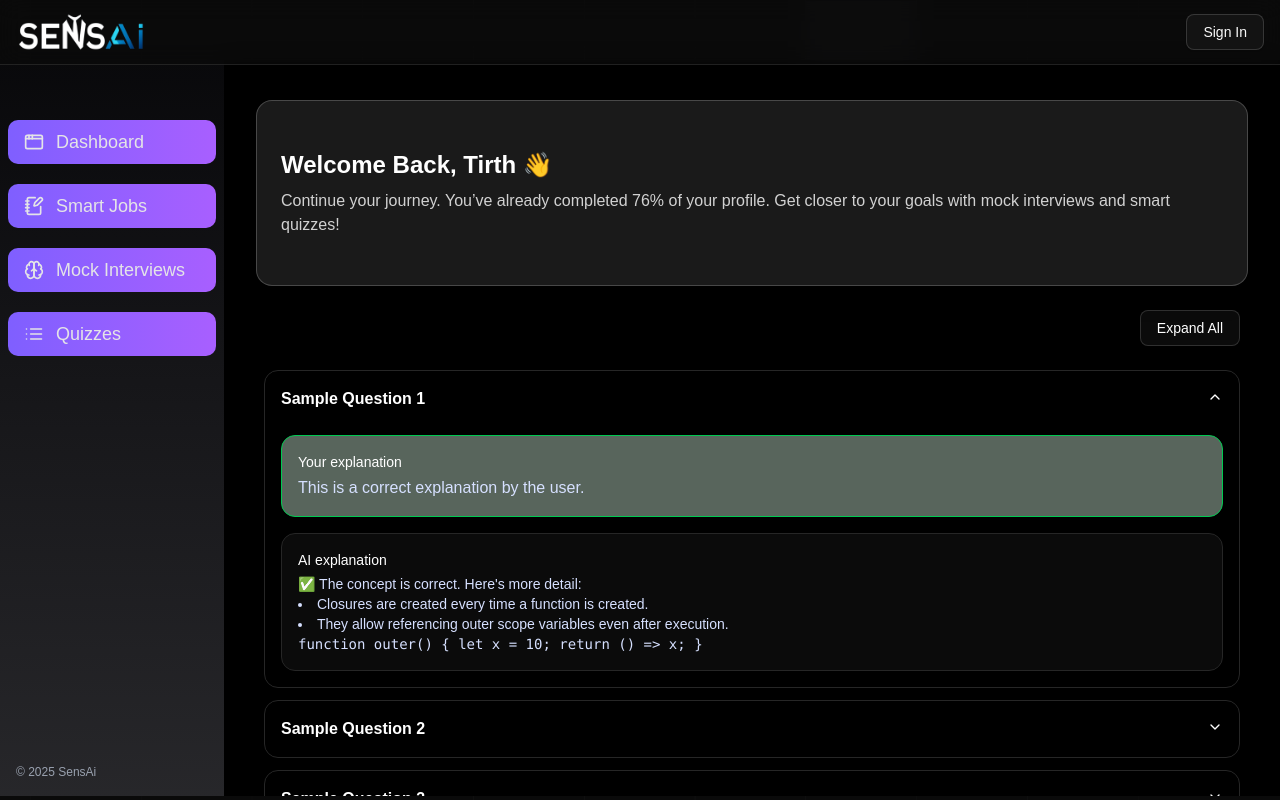
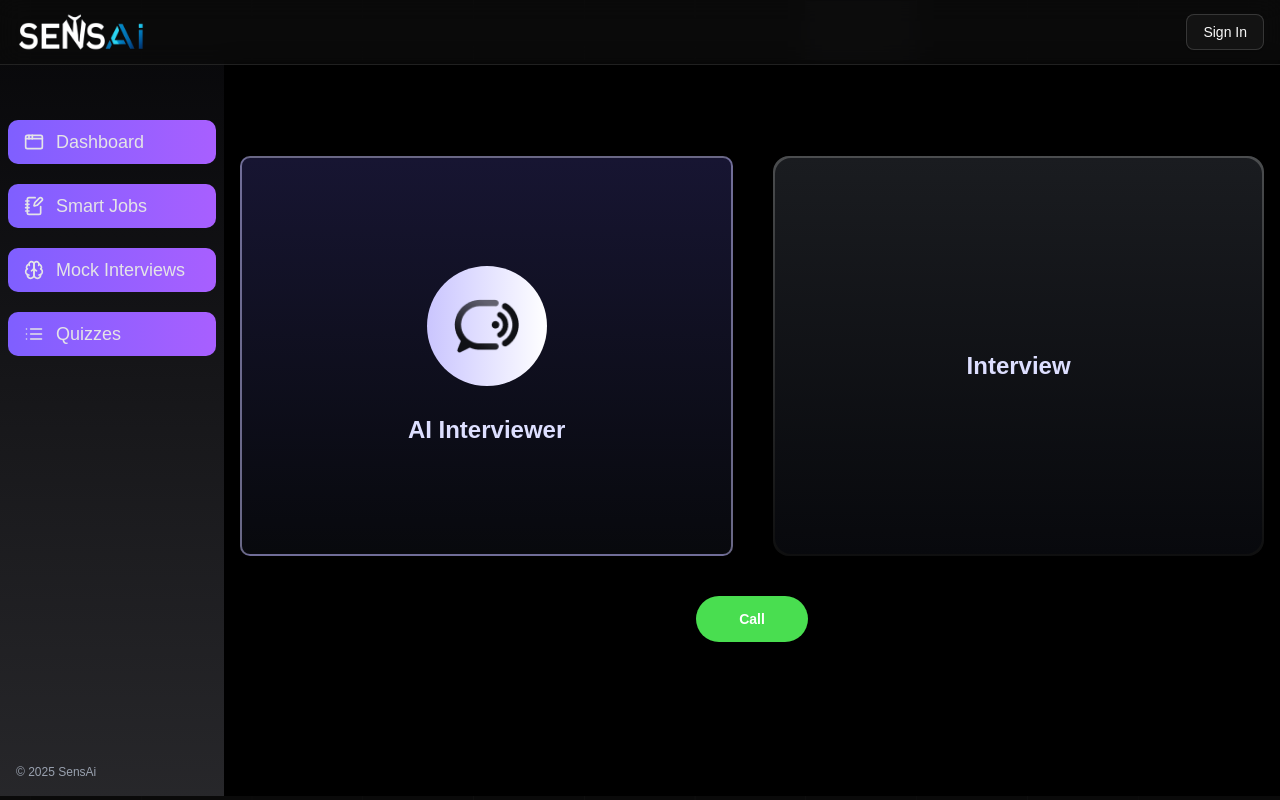
Before and after one commit to TirthRadadiya/Mock-It-v2, a Next.js app: page /dashboard/mock-interviews/1 in a window 1280 px wide. Built offline with nearby package versions, Linux system fonts and the light colour scheme; no server answers; a web font is replaced by a local one.

Commit message:
actual interview screen and some API integration added

```diff
--- a/app/dashboard/_component/Sidebar.tsx
+++ b/app/dashboard/_component/Sidebar.tsx
@@ -9,30 +9,15 @@ import React, { useState } from "react";
 import SingleRow from "./SingleRow";
 import { SmartJobs } from "@/data/dashboad";
 
-const LeftSidebar = () => {
+const LeftSidebar = ({ smartjobs, mockInterview }: any) => {
   return (
     <>
       {/* Main content */}
       <div className="flex-1 w-full flex flex-col overflow-y-scroll hide-scrollbar">
         {/* Rows */}
-        <SingleRow title="Smart Jobs" data={SmartJobs} scrollable/>
-        <SingleRow title="Mock Interviews" data={SmartJobs} scrollable />
+        <SingleRow title="Smart Jobs" data={smartjobs} scrollable />
+        <SingleRow title="Mock Interviews" data={mockInterview} scrollable />
         <SingleRow title="Quizes" data={SmartJobs} scrollable />
-        {/* {[1, 2, 3, 4, 5, 6].map((row) => (
-          <div key={row} className="p-4 space-y-4">
-            <h2 className="text-xl font-semibold">Section {row}</h2>
-            <div className="flex gap-4 overflow-x-auto pb-4 hide-scrollbar">
-              {[1, 2, 3, 4, 5, 6, 7, 8].map((card) => (
-                <Card
-                  key={card}
-                  className="min-w-[200px] flex-shrink-0 shadow-md rounded-2xl"
-                >
-                  <CardContent className="p-4">Card {card}</CardContent>
-                </Card>
-              ))}
-            </div>
-          </div>
-        ))} */}
       </div>
     </>
   );
--- /dev/null
+++ b/app/dashboard/mock-interviews/[id]/feedback/page.tsx
@@ -0,0 +1,14 @@
+import React from "react";
+import TextShowcase from "../../../smart-jobs/_component/TextShowcase";
+import FeedbackAccordion from "../../_component/FeedbackAccordion";
+
+const MockInterviewFeedback = () => {
+  return (
+    <>
+      <TextShowcase />
+      <FeedbackAccordion />
+    </>
+  );
+};
+
+export default MockInterviewFeedback;
--- a/app/dashboard/mock-interviews/[id]/page.tsx
+++ b/app/dashboard/mock-interviews/[id]/page.tsx
@@ -1,14 +1,196 @@
-import React from 'react'
-import TextShowcase from '../../smart-jobs/_component/TextShowcase'
-import FeedbackAccordion from '../_component/FeedbackAccordion'
+// @ts-nocheck
+"use client";
 
-const MockInterviewFeedback = () => {
-  return (
-    <>
-        <TextShowcase />
-        <FeedbackAccordion />
-    </>
-  )
+import Image from "next/image";
+import { useState, useEffect } from "react";
+import { useRouter } from "next/navigation";
+
+import { cn } from "@/lib/utils";
+import { interviewer } from "@/constants";
+import { createFeedback } from "@/lib/actions/general.action";
+import { useSocket } from "@/context/SocketProvider";
+import { useUser } from "@clerk/nextjs";
+
+enum CallStatus {
+  INACTIVE = "INACTIVE",
+  CONNECTING = "CONNECTING",
+  ACTIVE = "ACTIVE",
+  FINISHED = "FINISHED",
 }
 
-export default MockInterviewFeedback
+interface SavedMessage {
+  role: "user" | "system" | "assistant";
+  content: string;
+}
+
+const MockInterview = () => {
+  const router = useRouter();
+  const [callStatus, setCallStatus] = useState<CallStatus>(CallStatus.INACTIVE);
+  const [messages, setMessages] = useState<SavedMessage[]>([]);
+  const [isSpeaking, setIsSpeaking] = useState(false);
+  const [lastMessage, setLastMessage] = useState<string>("");
+  // const [agentMessage, setAgentMessage] = useState<string>("");
+  const [recognition, setRecognition] = useState<SpeechRecognition | null>(
+    null
+  );
+
+  const { user } = useUser();
+
+  const { sendMessage, agentMessage } = useSocket();
+
+  useEffect(() => {
+    const SpeechRecognition =
+      window.speechRecognition || window.webkitSpeechRecognition;
+    const recognition = new SpeechRecognition();
+
+    recognition.continuous = true;
+    recognition.lang = "en-US";
+    recognition.interimResults = false;
+    // recognition.maxAlternatives = 10;
+
+    if (recognition) setRecognition(recognition);
+
+    // socket?.on("event:receive-message", (data) => {
+    //   console.log("receive message", data);
+    //   setAgentMessage(data.message);
+    // });
+
+    return () => recognition.stop();
+  }, []);
+
+  useEffect(() => {
+    if (agentMessage) {
+      speakResponse(agentMessage);
+    }
+  }, [agentMessage]);
+
+  useEffect(() => {
+    const stopSpeech = (event: KeyboardEvent) => {
+      if (event.ctrlKey) {
+        speechSynthesis.cancel(); // Stops the speech
+        setIsSpeaking(false);
+        recognition?.start();
+      }
+    };
+
+    window.addEventListener("keydown", stopSpeech);
+
+    return () => {
+      window.removeEventListener("keydown", stopSpeech);
+      speechSynthesis.cancel(); // Stop speech on component unmount or refresh
+    };
+  }, [recognition]);
+
+  const speakResponse = (text: string) => {
+    setIsSpeaking(true);
+    const utterance = new SpeechSynthesisUtterance(text);
+    utterance.onend = () => {
+      setIsSpeaking(false);
+      setTimeout(() => recognition?.start(), 200); // slight delay before restarting
+    };
+    speechSynthesis.speak(utterance);
+  };
+
+  const handleCall = async () => {
+    setCallStatus(CallStatus.ACTIVE);
+    if (!recognition) return;
+
+    recognition.start();
+
+    recognition.onresult = async (event) => {
+      const latestResultIndex = event.results.length - 1;
+      const latestTranscript = event.results[latestResultIndex][0].transcript;
+      setLastMessage(latestTranscript);
+
+      speechSynthesis.cancel(); // <-- stop AI speech immediately on user speech
+      setIsSpeaking(false); // update state
+
+      recognition.stop(); // temporarily stop recognition
+
+      sendMessage(latestTranscript);
+    };
+  };
+
+  const handleDisconnect = () => {
+    setCallStatus(CallStatus.FINISHED);
+    recognition?.stop();
+    speechSynthesis.cancel(); // <-- forcefully stop speaking
+    setIsSpeaking(false); // update state accordingly
+  };
+
+  return (
+    <div className="mt-20">
+      <div className="call-view">
+        {/* AI Interviewer Card */}
+        <div className="card-interviewer">
+          <div className="avatar">
+            <Image
+              src="/ai-avatar.png"
+              alt="profile-image"
+              width={65}
+              height={54}
+              className="object-cover"
+            />
+            {isSpeaking && <span className="animate-speak" />}
+          </div>
+          <h3>AI Interviewer</h3>
+        </div>
+
+        {/* User Profile Card */}
+        <div className="card-border">
+          <div className="card-content">
+            {/* <Image
+              src="/user-avatar.png"
+              alt="profile-image"
+              width={539}
+              height={539}
+              className="rounded-full object-cover size-[120px]"
+            /> */}
+            <h3>{(user && user?.fullName) || "Interview"}</h3>
+          </div>
+        </div>
+      </div>
+
+      {messages.length > 0 && (
+        <div className="transcript-border">
+          <div className="transcript">
+            <p
+              key={lastMessage}
+              className={cn(
+                "transition-opacity duration-500 opacity-0",
+                "animate-fadeIn opacity-100"
+              )}
+            >
+              {lastMessage}
+            </p>
+          </div>
+        </div>
+      )}
+
+      <div className="w-full flex justify-center mt-10">
+        {callStatus !== "ACTIVE" ? (
+          <button className="relative btn-call" onClick={() => handleCall()}>
+            <span
+              className={cn(
+                "absolute animate-ping rounded-full opacity-75",
+                callStatus !== "CONNECTING" && "hidden"
+              )}
+            />
+
+            <span className="relative">
+              {callStatus === "INACTIVE" || callStatus === "FINISHED"
+                ? "Call"
+                : ". . ."}
+            </span>
+          </button>
+        ) : (
+          <button className="btn-disconnect" onClick={() => handleDisconnect()}>
+            End
+          </button>
+        )}
+      </div>
+    </div>
+  );
+};
+
+export default MockInterview;
--- a/app/dashboard/page.tsx
+++ b/app/dashboard/page.tsx
@@ -5,6 +5,23 @@ import Sidebar from "./_component/Sidebar";
 // import { redirect } from "next/navigation";
 
 export default async function DashboardPage() {
+  const [res1, res2] = await Promise.all([
+    fetch(
+      "http://127.0.0.1:8000/smart-jobs/d339b447e3dd444083d29bd3/smart_job/?page=1&limit=10"
+    ),
+    fetch(
+      "http://127.0.0.1:8000/mock-interviews/ed9476e94787426d9c8167b1/mock_interview/?page=1&limit=10"
+    ),
+    // fetch('https://api.example.com/endpoint2'),
+    // fetch('https://api.example.com/endpoint3'),
+  ]);
+
+  const [data1, data2] = await Promise.all([
+    res1.json(),
+    res2.json(),
+    // res3.json(),
+  ]);
+
   const isOnboarded = await getUserOnboardingStatus();
 
   // If not onboarded, redirect to onboarding page
@@ -15,5 +32,5 @@ export default async function DashboardPage() {
 
   // const insights = await getIndustryInsights();
 
-  return <Sidebar />;
+  return <Sidebar smartjobs={data1} mockInterview={data2} />;
 }
--- a/app/dashboard/smart-jobs/page.tsx
+++ b/app/dashboard/smart-jobs/page.tsx
@@ -2,10 +2,15 @@ import SingleScreen from "@/components/SingleScreen";
 import React from "react";
 import { SmartJobs as jobs } from "@/data/dashboad";
 
-const SmartJobs = () => {
+const SmartJobs = async () => {
+  const res = await fetch(
+    "http://127.0.0.1:8000/smart-jobs/d339b447e3dd444083d29bd3/smart_job/?page=1&limit=10"
+  );
+  const smartjobs = await res.json();
+
   return (
     <>
-      <SingleScreen items={jobs}/>
+      <SingleScreen items={smartjobs} />
     </>
   );
 };
```
Also changed, not shown: app/dashboard/_component/SingleRow.tsx (+19 -5 lines), 1 other file (tests, documents, lock files or other folders).
